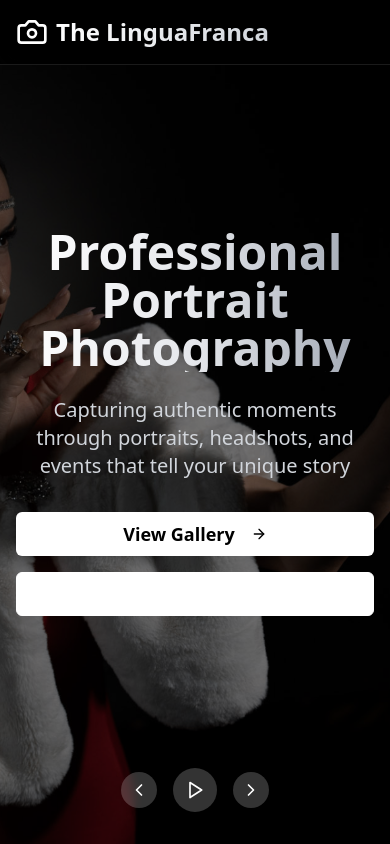
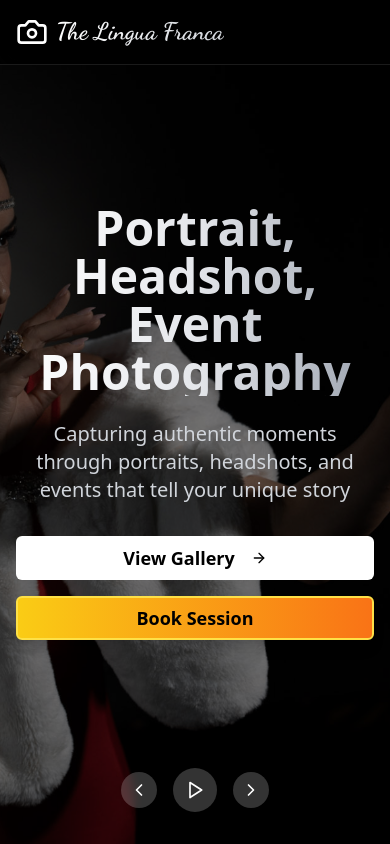
Before and after one commit to SSGutala/ssgutala.github.io, a React (Vite) app: page / in a window 390 px wide. Shown: the top 844 px of the page. Built offline with nearby package versions, Linux system fonts and the light colour scheme.

Commit message:
Fix: Update website content and design
- Changed the title to a cursive font.
- Made the "Book Session" button more apparent.
- Updated the hero section title.
- Changed the phone number.

```diff
--- a/index.html
+++ b/index.html
@@ -1,22 +1,15 @@
-<!DOCTYPE html>
+
+<!doctype html>
 <html lang="en">
   <head>
     <meta charset="UTF-8" />
+    <link rel="icon" type="image/svg+xml" href="/favicon.ico" />
     <meta name="viewport" content="width=device-width, initial-scale=1.0" />
-    <title>creative-portfolio-x</title>
-    <meta name="description" content="Lovable Generated Project" />
-    <meta name="author" content="Lovable" />
-
-    <meta property="og:title" content="creative-portfolio-x" />
-    <meta property="og:description" content="Lovable Generated Project" />
-    <meta property="og:type" content="website" />
-    <meta property="og:image" content="https://lovable.dev/opengraph-image-p98pqg.png" />
-
-    <meta name="twitter:card" content="summary_large_image" />
-    <meta name="twitter:site" content="@lovable_dev" />
-    <meta name="twitter:image" content="https://lovable.dev/opengraph-image-p98pqg.png" />
+    <title>The Lingua Franca - Professional Photography</title>
+    <link rel="preconnect" href="https://fonts.googleapis.com">
+    <link rel="preconnect" href="https://fonts.gstatic.com" crossorigin>
+    <link href="https://fonts.googleapis.com/css2?family=Dancing+Script:wght@400;700&display=swap" rel="stylesheet">
   </head>
-
   <body>
     <div id="root"></div>
     <script type="module" src="/src/main.tsx"></script>
--- a/src/pages/Index.tsx
+++ b/src/pages/Index.tsx
@@ -124,8 +124,8 @@ const Index = () => {
               className="flex items-center space-x-2"
             >
               <Camera className="h-8 w-8 text-white" />
-              <span className="text-2xl font-bold bg-gradient-to-r from-white to-gray-300 bg-clip-text text-transparent">
-                The LinguaFranca
+              <span className="text-2xl font-bold font-dancing bg-gradient-to-r from-white to-gray-300 bg-clip-text text-transparent">
+                The Lingua Franca
               </span>
             </motion.div>
 
@@ -162,9 +162,9 @@ const Index = () => {
             transition={{ duration: 0.8 }}
           >
             <h1 className="text-5xl md:text-7xl font-bold mb-6 bg-gradient-to-r from-white via-gray-200 to-gray-400 bg-clip-text text-transparent">
-              Professional Portrait
+              Portrait, Headshot,
               <br />
-              Photography
+              Event Photography
             </h1>
             <p className="text-xl md:text-2xl text-gray-300 mb-8 max-w-2xl mx-auto">
               Capturing authentic moments through portraits, headshots, and events that tell your unique story
@@ -175,9 +175,8 @@ const Index = () => {
                 <ArrowRight className="ml-2 h-5 w-5" />
               </Button>
               <Button
-                variant="outline"
                 size="lg"
-                className="border-white text-white hover:bg-white hover:text-black px-8 py-4 text-lg font-semibold"
+                className="bg-gradient-to-r from-yellow-400 to-orange-500 text-black hover:from-yellow-300 hover:to-orange-400 px-8 py-4 text-lg font-bold shadow-lg transform hover:scale-105 transition-all duration-300 border-2 border-yellow-300"
               >
                 Book Session
               </Button>
@@ -407,7 +406,7 @@ const Index = () => {
           <div className="grid md:grid-cols-3 gap-8 mb-12">
             {[
               { icon: Mail, label: "Email", value: "hello@thelinguafranca.com" },
-              { icon: Phone, label: "Phone", value: "+1 (555) 123-4567" },
+              { icon: Phone, label: "Phone", value: "+1 (732) 207-0397" },
               { icon: Instagram, label: "Instagram", value: "@thelinguafranca" }
             ].map((contact, index) => (
               <div key={index} className="text-center">
@@ -431,10 +430,10 @@ const Index = () => {
           <div className="flex flex-col md:flex-row justify-between items-center">
             <div className="flex items-center space-x-2 mb-4 md:mb-0">
               <Camera className="h-6 w-6 text-white" />
-              <span className="text-lg font-bold text-white">The LinguaFranca</span>
+              <span className="text-lg font-bold font-dancing text-white">The Lingua Franca</span>
             </div>
             <div className="text-gray-400 text-sm">
-              © 2024 The LinguaFranca. All rights reserved.
+              © 2024 The Lingua Franca. All rights reserved.
             </div>
           </div>
         </div>
--- a/tailwind.config.ts
+++ b/tailwind.config.ts
@@ -1,3 +1,4 @@
+
 import type { Config } from "tailwindcss";
 
 export default {
@@ -18,6 +19,9 @@ export default {
 			}
 		},
 		extend: {
+			fontFamily: {
+				'dancing': ['Dancing Script', 'cursive'],
+			},
 			colors: {
 				border: 'hsl(var(--border))',
 				input: 'hsl(var(--input))',
```
